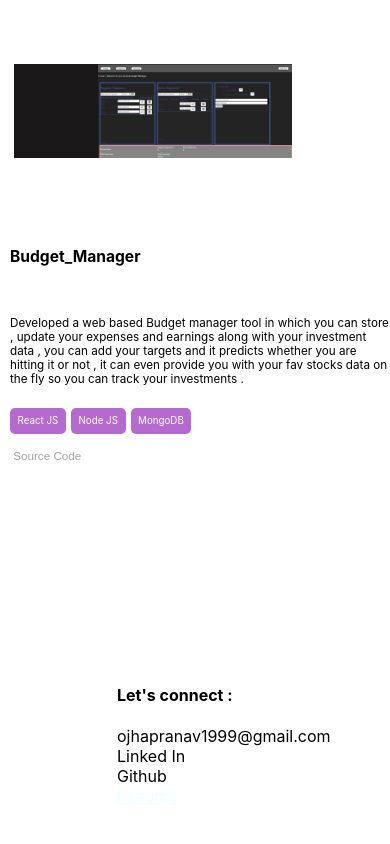
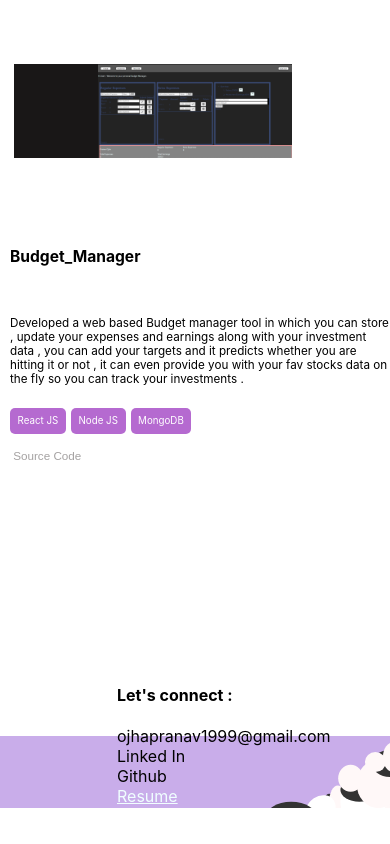
Before and after one commit to PranavJSX/React_folio, a React (Create React App) app: page / in a window 390 px wide. Shown: the part 2815-3659 px from the top of the page. Before the commit the page ends 3621 px from the top, so only its background shows below. Built offline with nearby package versions, Linux system fonts and the light colour scheme; a web font is replaced by a local one.

Commit message:
fixing the footer in place

```diff
--- a/src/Home_page_components/Bottom/Footer.css
+++ b/src/Home_page_components/Bottom/Footer.css
@@ -89,9 +89,9 @@
 
 @media screen and (max-width:580px){
   .footer_main_div{
-    height: fit-content;
-    background-size: 0% 120%;
+    background-size: 100% 120%;
     width: auto;
-
+    background-image: url('./../../Images/Frame\ 1.svg');
+    margin-bottom: 120px;
   }
 }
```
